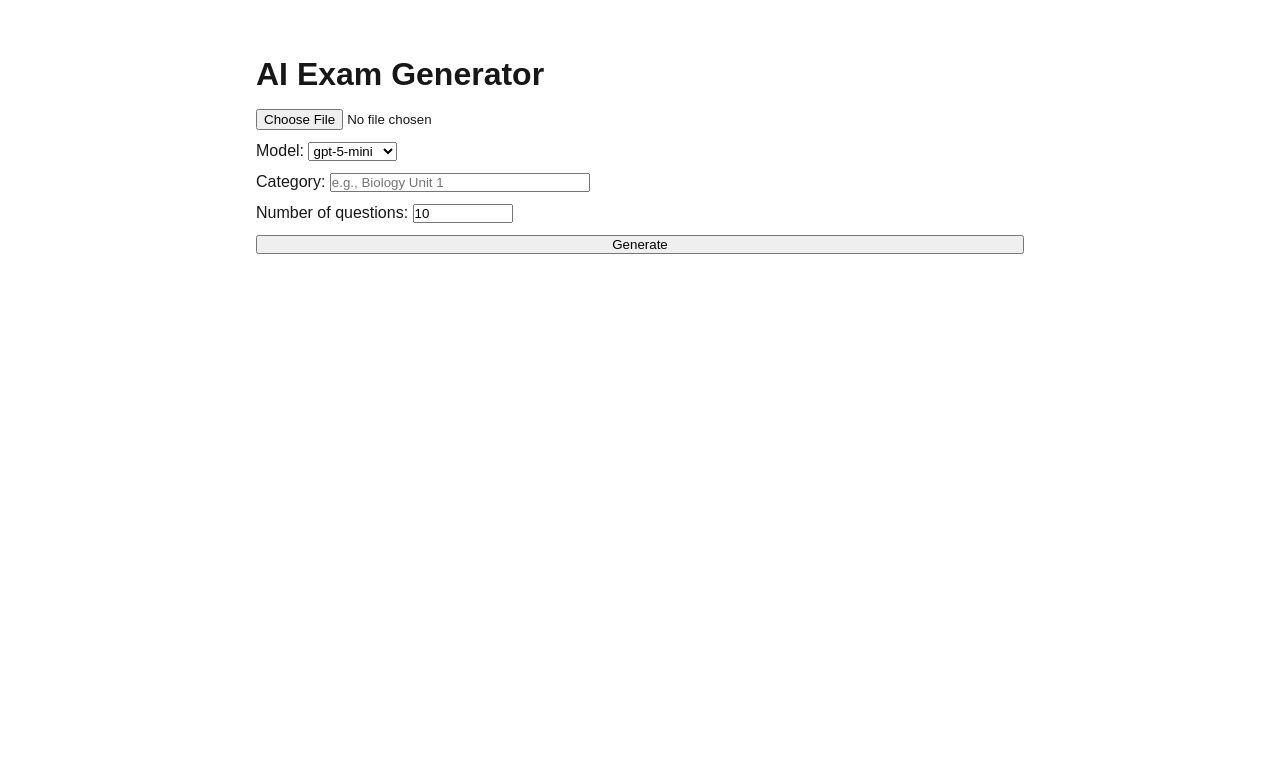
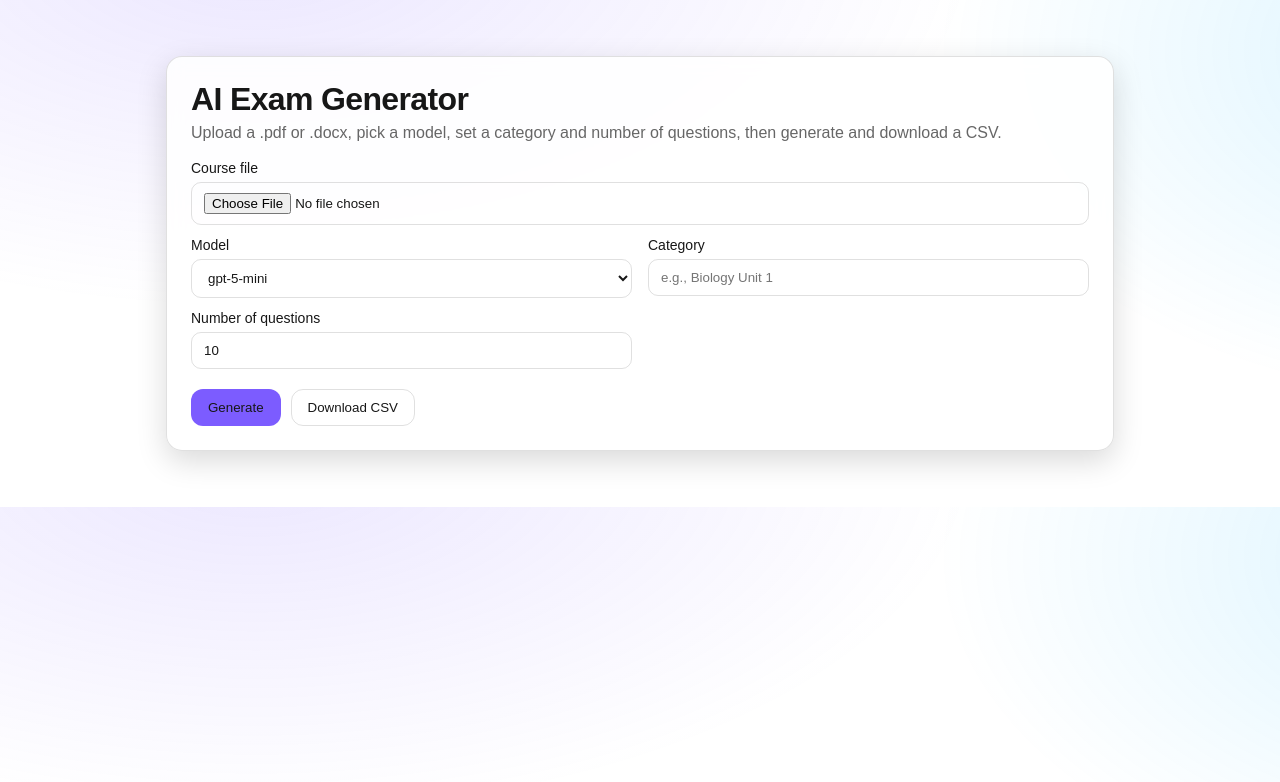
Before and after one commit to andyfreed/question-generator, a Next.js app: page / in a window 1280 px wide. Shown: the top 782 px of the page. Built offline with nearby package versions, Linux system fonts and the light colour scheme.

Commit message:
feat(ui): modern dark theme with glass card, grid form, and styled buttons

```diff
--- a/app/globals.css
+++ b/app/globals.css
@@ -1,12 +1,22 @@
 :root {
   --background: #ffffff;
   --foreground: #171717;
+  --muted: rgba(0,0,0,0.6);
+  --card: rgba(255,255,255,0.85);
+  --border: rgba(0,0,0,0.12);
+  --brand: #7c5cff;
+  --brand-600: #6a4bff;
 }
 
 @media (prefers-color-scheme: dark) {
   :root {
     --background: #0a0a0a;
     --foreground: #ededed;
+    --muted: rgba(255,255,255,0.65);
+    --card: rgba(20,20,20,0.7);
+    --border: rgba(255,255,255,0.12);
+    --brand: #7c5cff;
+    --brand-600: #8a76ff;
   }
 }
 
@@ -18,7 +28,9 @@ body {
 
 body {
   color: var(--foreground);
-  background: var(--background);
+  background: radial-gradient(1200px 600px at 20% -10%, rgba(124,92,255,0.15), transparent 60%),
+              radial-gradient(1000px 600px at 120% 10%, rgba(0,176,255,0.15), transparent 60%),
+              var(--background);
   font-family: Arial, Helvetica, sans-serif;
   -webkit-font-smoothing: antialiased;
   -moz-osx-font-smoothing: grayscale;
@@ -40,3 +52,99 @@ a {
     color-scheme: dark;
   }
 }
+
+/* --- App styles --- */
+.container {
+  max-width: 980px;
+  margin: 56px auto;
+  padding: 0 16px;
+}
+
+.card {
+  background: var(--card);
+  backdrop-filter: blur(8px);
+  border: 1px solid var(--border);
+  border-radius: 16px;
+  padding: 24px;
+  box-shadow: 0 10px 30px rgba(0,0,0,0.15);
+}
+
+.title {
+  font-size: 32px;
+  letter-spacing: -0.02em;
+  margin-bottom: 6px;
+}
+
+.subtext {
+  color: var(--muted);
+  margin-bottom: 18px;
+}
+
+.formGrid {
+  display: grid;
+  grid-template-columns: 1fr 1fr;
+  gap: 12px 16px;
+}
+
+.fullRow {
+  grid-column: 1 / -1;
+}
+
+.label {
+  display: flex;
+  flex-direction: column;
+  gap: 6px;
+  font-size: 14px;
+}
+
+.input, .select, .file {
+  width: 100%;
+  background: transparent;
+  border: 1px solid var(--border);
+  color: var(--foreground);
+  border-radius: 10px;
+  padding: 10px 12px;
+}
+
+.actions {
+  display: flex;
+  gap: 10px;
+  margin-top: 8px;
+}
+
+.btn {
+  appearance: none;
+  padding: 10px 16px;
+  border-radius: 12px;
+  border: 1px solid var(--border);
+  color: var(--foreground);
+  background: transparent;
+  cursor: pointer;
+  transition: all .18s ease;
+}
+
+.btnPrimary {
+  background: var(--brand);
+  border-color: transparent;
+}
+.btnPrimary:hover { background: var(--brand-600); }
+
+.btnGhost:hover { background: rgba(255,255,255,0.06); }
+
+.error {
+  margin-top: 12px;
+  color: #ff6b6b;
+}
+
+.questionList {
+  margin-top: 18px;
+  padding-left: 18px;
+}
+
+.correct {
+  color: #2ecc71;
+}
+
+@media (max-width: 780px) {
+  .formGrid { grid-template-columns: 1fr; }
+}
--- a/app/page.tsx
+++ b/app/page.tsx
@@ -102,76 +102,56 @@ export default function Home() {
 	}
 
 	return (
-		<main style={{ maxWidth: 800, margin: '40px auto', padding: 16 }}>
-			<h1>AI Exam Generator</h1>
-			<form onSubmit={handleSubmit} style={{ display: 'grid', gap: 12, marginTop: 16 }}>
-				<input
-					type="file"
-					accept=".pdf,.docx"
-					onChange={(e) => setFile(e.target.files?.[0] || null)}
-				/>
-				<label>
-					Model:&nbsp;
-					<select value={model} onChange={(e) => setModel(e.target.value)}>
+		<div className="container">
+			<div className="card">
+				<h1 className="title">AI Exam Generator</h1>
+				<p className="subtext">Upload a .pdf or .docx, pick a model, set a category and number of questions, then generate and download a CSV.</p>
+				<form onSubmit={handleSubmit} className="formGrid">
+					<label className="label fullRow">
+						<span>Course file</span>
+						<input className="file" type="file" accept=".pdf,.docx" onChange={(e) => setFile(e.target.files?.[0] || null)} />
+					</label>
+					<label className="label">
+						<span>Model</span>
+						<select className="select" value={model} onChange={(e) => setModel(e.target.value)}>
 							<option value="gpt-5-mini">gpt-5-mini</option>
 							<option value="gpt-4o-mini">gpt-4o-mini</option>
 							<option value="o4-mini">o4-mini</option>
 						</select>
 					</label>
-				<label>
-					Category:&nbsp;
-					<input
-						type="text"
-						placeholder="e.g., Biology Unit 1"
-						value={category}
-						onChange={(e) => setCategory(e.target.value)}
-						required
-						style={{ width: 260 }}
-					/>
+					<label className="label">
+						<span>Category</span>
+						<input className="input" type="text" placeholder="e.g., Biology Unit 1" value={category} onChange={(e) => setCategory(e.target.value)} required />
 					</label>
-				<label>
-					Number of questions:&nbsp;
-					<input
-						type="number"
-						min={1}
-						value={count}
-						onChange={(e) => setCount(Number(e.target.value))}
-						style={{ width: 100 }}
-					/>
+					<label className="label">
+						<span>Number of questions</span>
+						<input className="input" type="number" min={1} value={count} onChange={(e) => setCount(Number(e.target.value))} />
 					</label>
-				<button type="submit" disabled={loading}>
-					{loading ? 'Generating…' : 'Generate'}
-				</button>
+					<div className="actions fullRow">
+						<button type="submit" className="btn btnPrimary" disabled={loading}>{loading ? 'Generating…' : 'Generate'}</button>
+						<button type="button" className="btn btnGhost" onClick={downloadCsv} disabled={!questions.length}>Download CSV</button>
+					</div>
 				</form>
 
-			{error && <p style={{ color: 'red', marginTop: 12 }}>{error}</p>}
+				{error && <p className="error">{error}</p>}
 
 				{questions.length > 0 && (
-				<section style={{ marginTop: 24 }}>
-					<h2>Questions</h2>
-					<div style={{ margin: '8px 0 16px' }}>
-						<button onClick={downloadCsv}>Download CSV</button>
-					</div>
-					<ol style={{ paddingLeft: 20 }}>
+					<ol className="questionList">
 						{questions.map((q, idx) => (
-							<li key={idx} style={{ marginBottom: 16 }}>
+							<li key={idx}>
 								<div style={{ fontWeight: 600 }}>{q.question}</div>
 								<ol type="A" style={{ paddingLeft: 20 }}>
 									{q.options.map((opt, i) => (
 										<li key={i} style={{ margin: '4px 0' }}>
-											{opt}
-											{' '}
-											{q.correctIndex === i && (
-												<span style={{ color: 'green' }}>(correct)</span>
-											)}
+											{opt} {q.correctIndex === i && (<span className="correct">(correct)</span>)}
 										</li>
 									))}
 								</ol>
 							</li>
 						))}
 					</ol>
-				</section>
 				)}
-		</main>
+			</div>
+		</div>
 	);
 }
```
Lines whose indentation alone changed are shown as unchanged.
